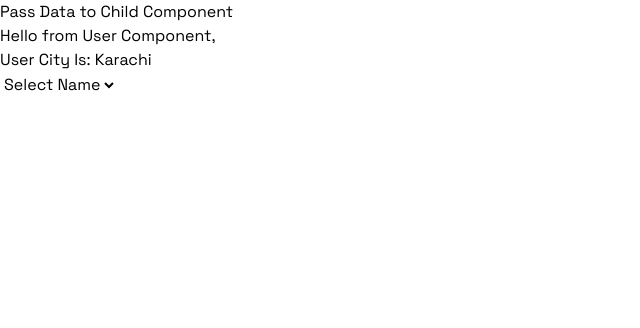
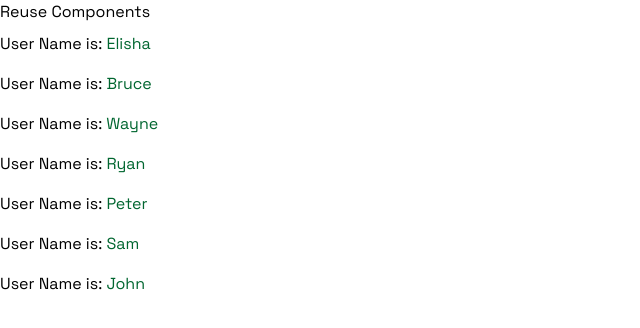
Before and after one commit to elishabhatti/angular-app, an Angular app: page / in a window 1280 px wide. Shown: the top 328 px of the page, without its empty margins (0-640 px from the left). Built offline with nearby package versions, Linux system fonts and the light colour scheme.

Commit message:
reuse component in angular

```diff
--- a/src/app/app.html
+++ b/src/app/app.html
@@ -1,12 +1,7 @@
-<h1>Pass Data to Child Component</h1>
-<app-user [user]="username" city="Karachi"></app-user>
+<h1>Reuse Components</h1>
 
-<select
-  #selectedUser
-  (change)="onUserChange(selectedUser.value)"
->
-  <option value="">Select Name</option>
-  <option value="Elisha">Elisha</option>
-  <option value="Bruce">Bruce</option>
-  <option value="Peter">Peter</option>
-</select>
+@for(user of users; track user){
+<div>
+  <app-user [user]="user"> </app-user>
+</div>
+}
--- a/src/app/app.ts
+++ b/src/app/app.ts
@@ -8,9 +8,5 @@ import { User } from './user/user';
   styleUrl: './app.css',
 })
 export class App {
-  username = '';
-
-  onUserChange(user: string) {
-    this.username = user;
-  }
+  users = ['Elisha', 'Bruce', 'Wayne', 'Ryan', 'Peter', 'Sam', 'John'];
 }
--- a/src/app/user/user.html
+++ b/src/app/user/user.html
@@ -1,2 +1 @@
-<p>Hello from User Component, {{ user }}</p>
-<p>User City Is: {{ city }}</p>
+<h1 class="py-2">User Name is: <span class="text-green-800">{{user}}</span></h1>
```
Also changed, not shown: src/app/user/user.ts (+3 -4 lines).
